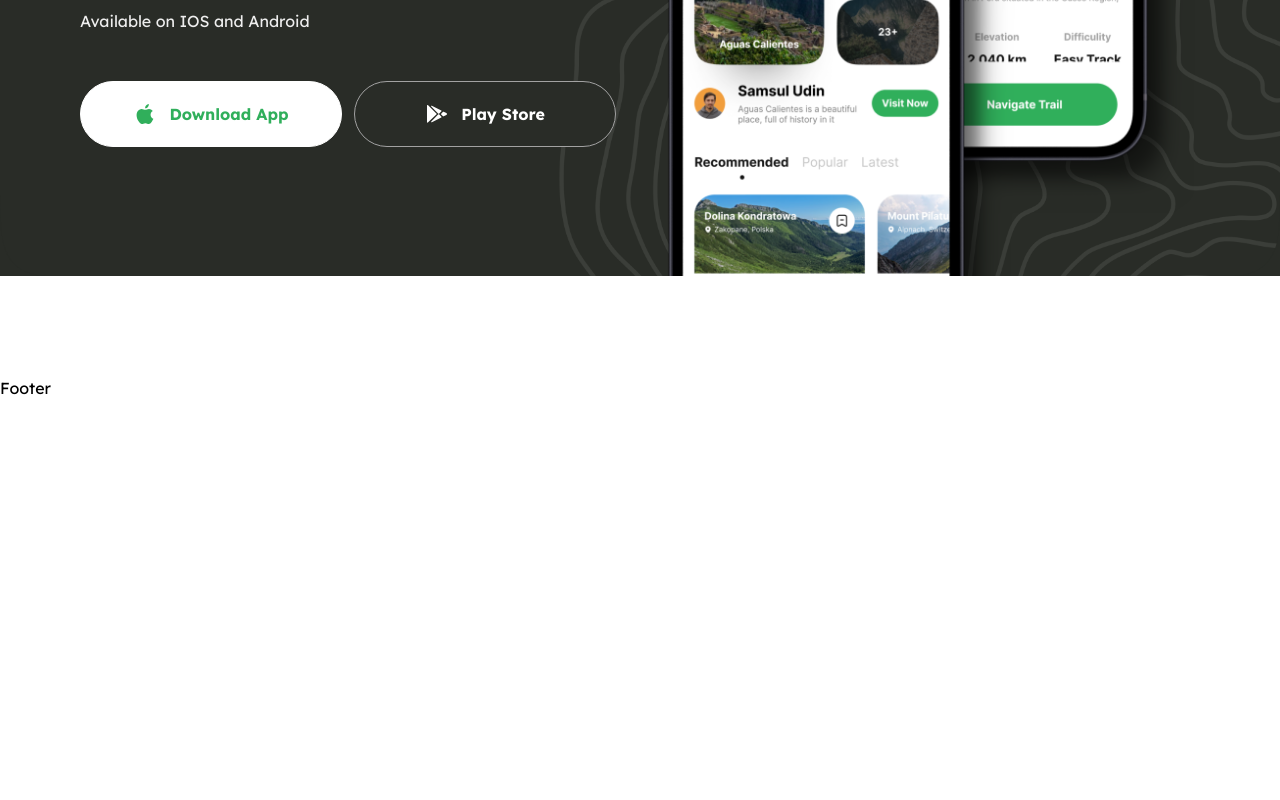
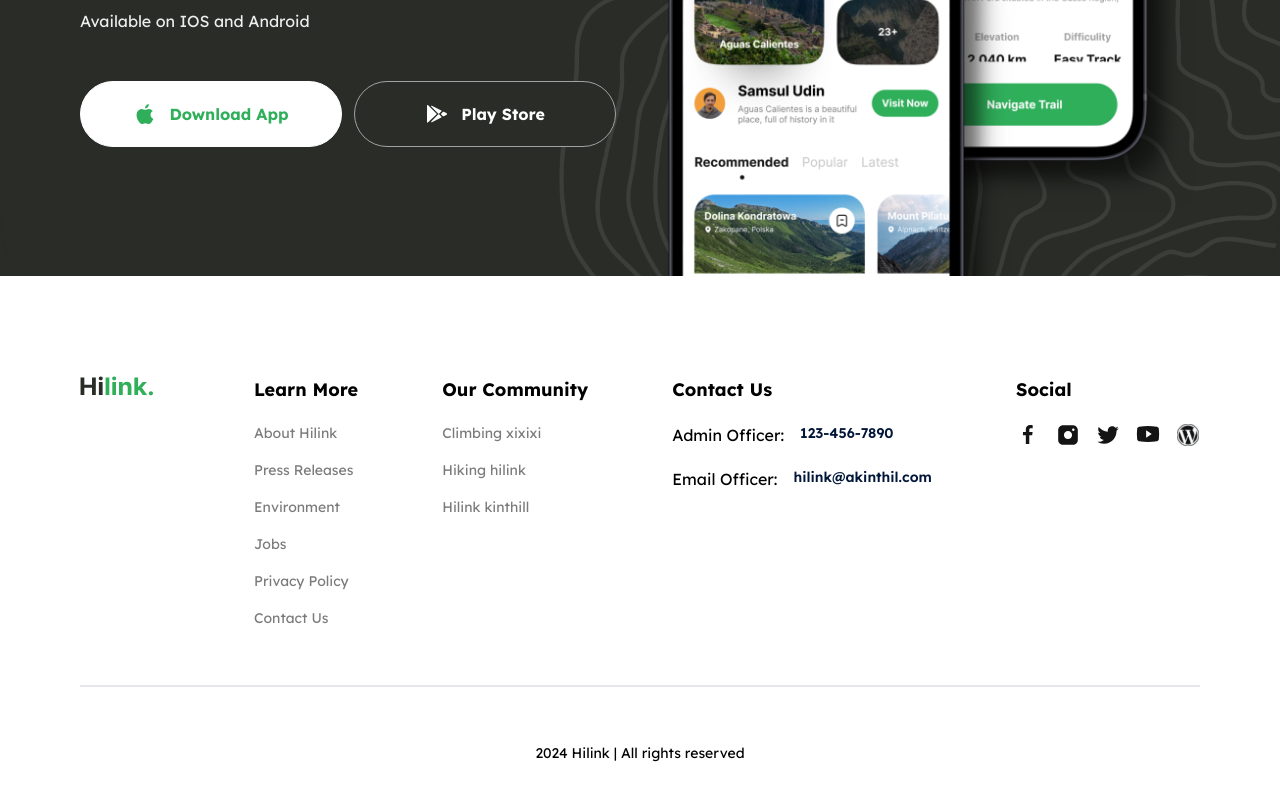
Before and after one commit to huynhminhhai/travel-tailwind-jsmastery, a Next.js app: page / in a window 1280 px wide. Shown: the part 4157-4957 px from the top of the page. Before the commit the page ends 4557 px from the top, so only its background shows below. Built offline with nearby package versions, Linux system fonts and the light colour scheme.

Commit message:
[UPDATE] build footer

```diff
--- a/src/components/Footer.tsx
+++ b/src/components/Footer.tsx
@@ -1,7 +1,73 @@
+import { FOOTER_CONTACT_INFO, FOOTER_LINKS, SOCIALS } from '@/constants'
+import Image from 'next/image'
+import Link from 'next/link'
 import React from 'react'
 
+type FooterColumnPropsType = {
+  title: string
+  children: React.ReactNode
+}
+
+const FooterColumn = ({ title, children }: FooterColumnPropsType) => {
+  return (
+    <div className='flex flex-col gap-5'>
+      <h4 className='bold-18 whitespace-nowrap'>{title}</h4>
+      {children}
+    </div>
+  )
+}
+
 const Footer = () => {
-  return <div>Footer</div>
+  return (
+    <footer className='flexCenter mb-24'>
+      <div className='padding-container max-container flex flex-col w-full gap-14'>
+        <div className='flex flex-col items-start justify-center gap-[100px] md:flex-row'>
+          <Link href={'/'} className='mb-10'>
+            <Image src='/hilink-logo.svg' alt='hilink logo' width={74} height={29} />
+          </Link>
+
+          <div className='flex flex-wrap gap-10 sm:justify-between md:flex-1'>
+            {FOOTER_LINKS.map((item) => (
+              <FooterColumn key={item.title} title={item.title}>
+                <ul className='regular-14 flex flex-col gap-4 text-gray-30'>
+                  {item.links.map((link) => (
+                    <Link href={'/'} key={link}>
+                      {link}
+                    </Link>
+                  ))}
+                </ul>
+              </FooterColumn>
+            ))}
+
+            <div className='flex flex-col gap-5'>
+              <FooterColumn title={FOOTER_CONTACT_INFO.title}>
+                {FOOTER_CONTACT_INFO.links.map((link) => (
+                  <Link href='/' key={link.label} className='flex gap-4 md:flex-col lg:flex-row'>
+                    <p className='whitespace-nowrap'>{link.label}:</p>
+                    <p className='medium-14 whitespace-nowrap text-blue-70'>{link.value}</p>
+                  </Link>
+                ))}
+              </FooterColumn>
+            </div>
+
+            <div className='flex flex-col gap-5'>
+              <FooterColumn title={SOCIALS.title}>
+                <ul className='regular-14 flex gap-4 text-gray-30'>
+                  {SOCIALS.links.map((link) => (
+                    <Link href='/' key={link}>
+                      <Image src={link} alt='logo' width={24} height={24} />
+                    </Link>
+                  ))}
+                </ul>
+              </FooterColumn>
+            </div>
+          </div>
+        </div>
+        <div className='border bg-gray-20'></div>
+        <p className='regular-14 w-full text-center'>2024 Hilink | All rights reserved</p>
+      </div>
+    </footer>
+  )
 }
 
 export default Footer
```
